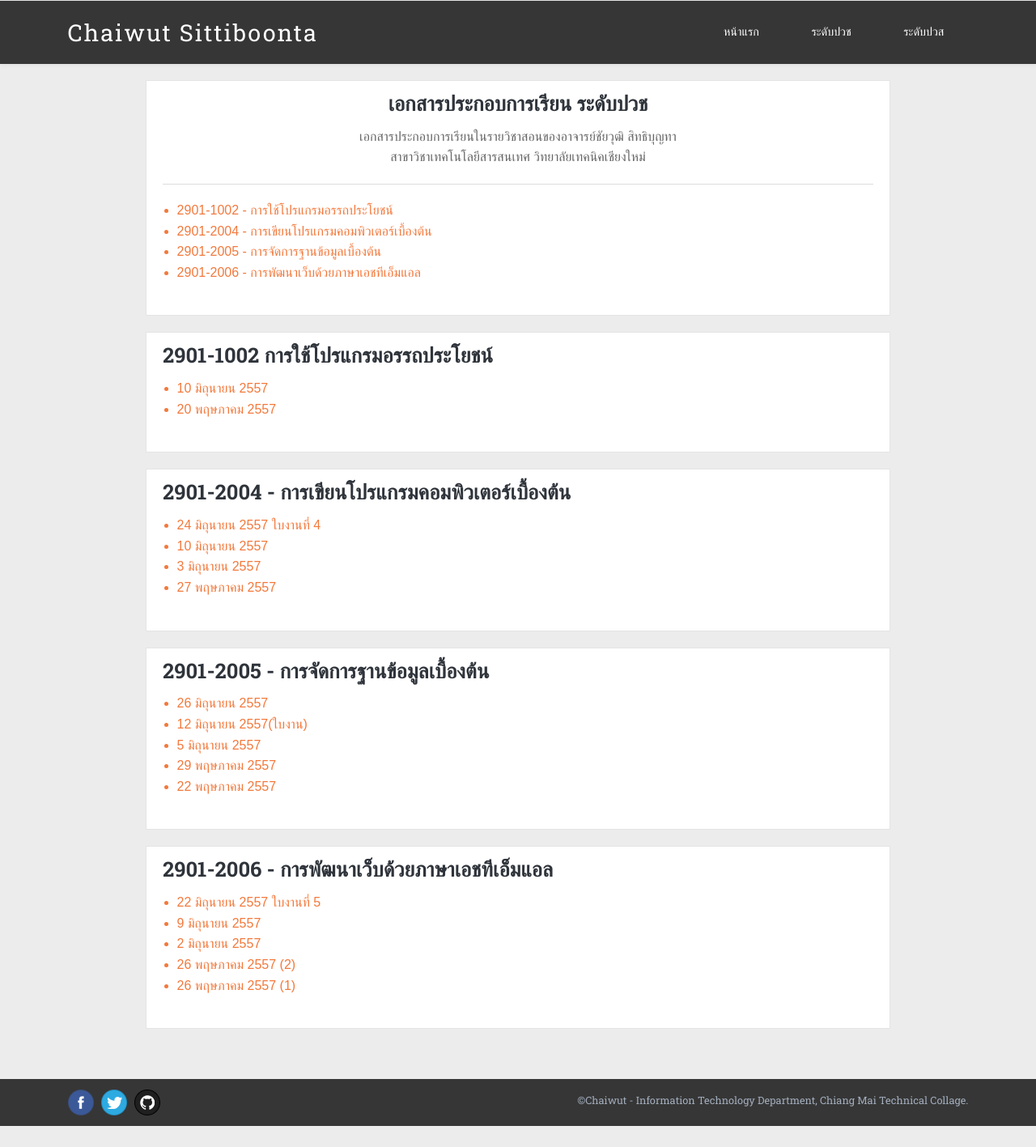
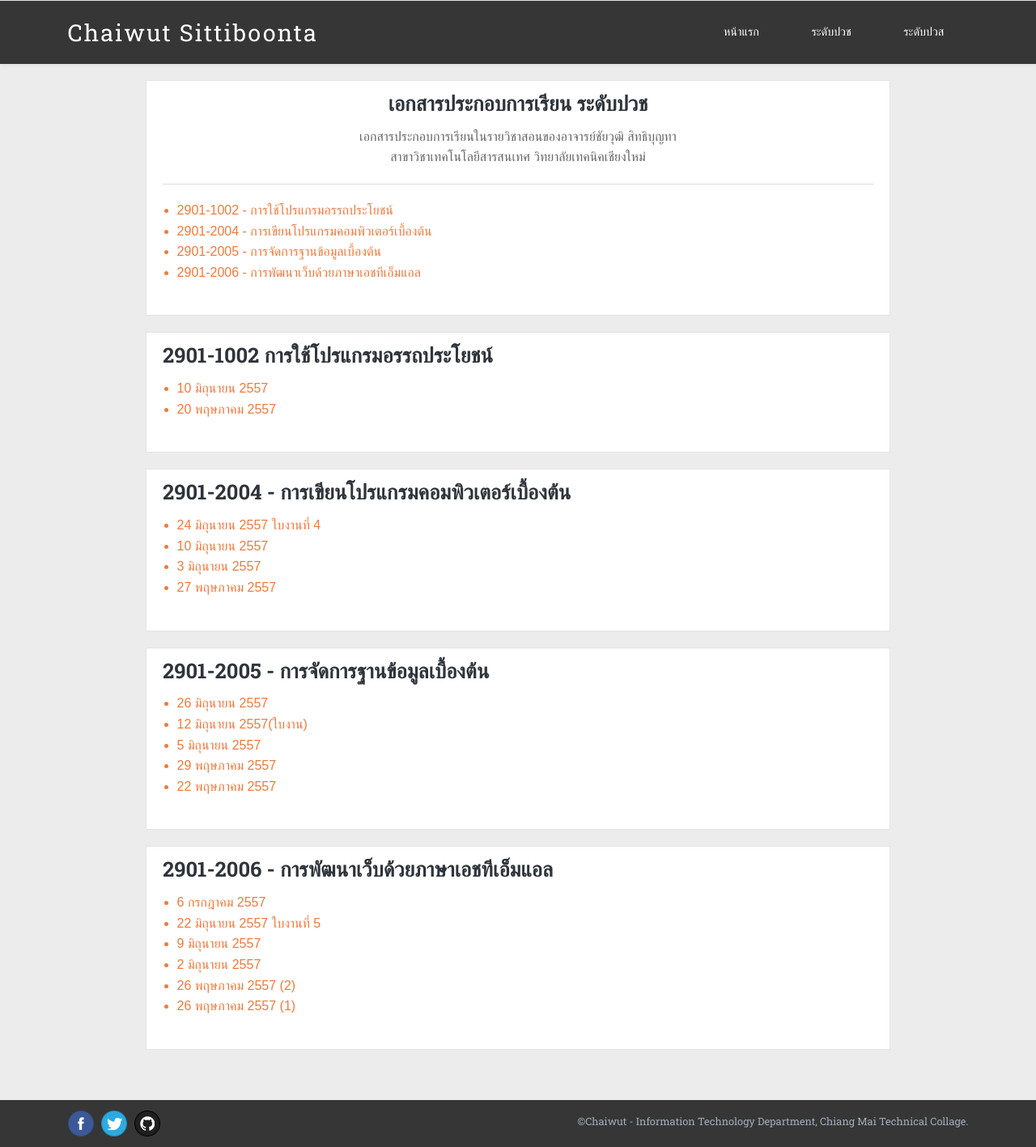
Before and after one commit to ichaiwut/ichaiwut.github.io, a Jekyll site: the page built from slides/diploma.html, in a window 1280 px wide. Shown: the whole page at 81% size. Built offline with Jekyll 4.4.1, drawn with Linux system fonts in a browser that asks for light colours; Markdown is read by kramdown in place of the engine named in the settings; before the commit the page ends 1391 px from its top, so only the background shows below that.

Commit message:
Added slide

```diff
--- a/slides/diploma.html
+++ b/slides/diploma.html
@@ -69,6 +69,9 @@ pagename: Slide
 				<h2>2901-2006 - การพัฒนาเว็บด้วยภาษาเอชทีเอ็มแอล</h2>
 				<ul>
 					<li>
+						<a href="https://www.dropbox.com/s/2a5308r1rc3wfcc/2901-2006_06-07-14.pdf" target="_blank">6 กรกฎาคม 2557</a>
+					</li>
+					<li>
 						<a href="https://www.dropbox.com/s/a2f4oasodpkvk4n/2901-2006_22-06-14.pdf" target="_blank">22 มิถุนายน 2557</a>
 						<a href="https://www.dropbox.com/s/q12d59ug8t3orx9/%E0%B9%83%E0%B8%9A%E0%B8%87%E0%B8%B2%E0%B8%99%E0%B8%97%E0%B8%B5%E0%B9%88%205.docx">ใบงานที่ 5</a>
 					</li>
```
